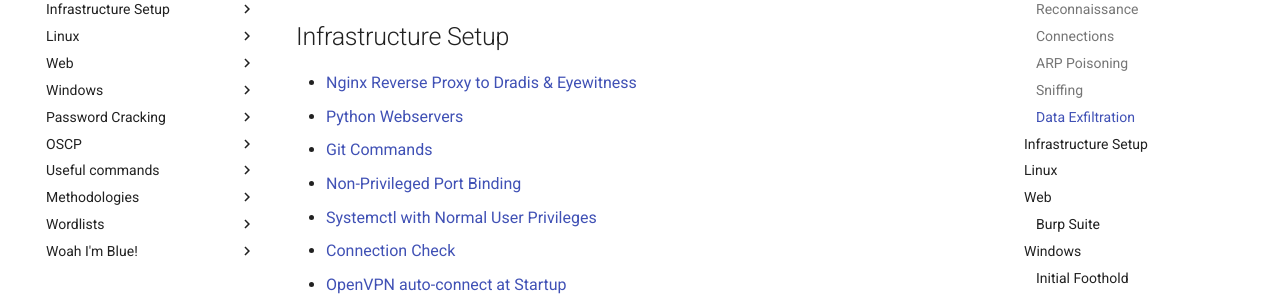
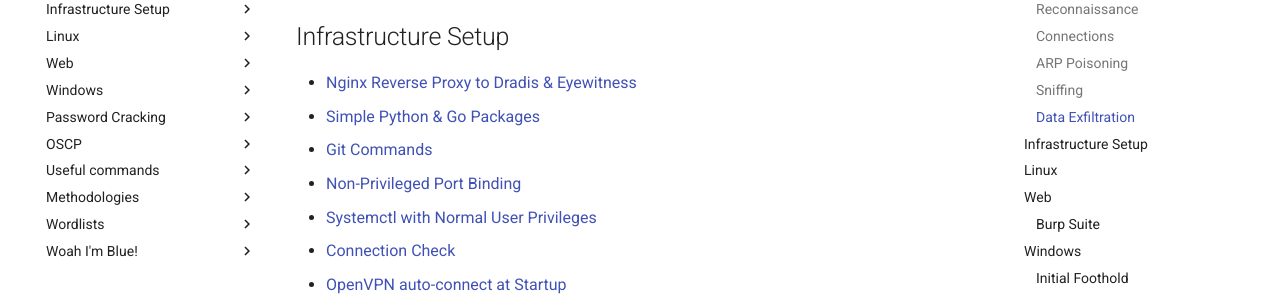
Before and after one commit to trojand/cheatsheet, an MkDocs documentation site: the page built from docs/index.md, in a window 1280 px wide and 900 px high, scrolled down 909 px. Shown: the part 153-450 px from the top of the window. Built offline with MkDocs 1.6.1 and Material for MkDocs 9.7.7, drawn with Linux system fonts in a browser that asks for light colours; comment, search, counter and statistics services are not loaded.

Commit message:
Update index.md

```diff
--- a/docs/index.md
+++ b/docs/index.md
@@ -25,7 +25,7 @@
 
 ## Infrastructure Setup
 * [Nginx Reverse Proxy to Dradis & Eyewitness](Infrastructure_Setup/NginxReverseProxy_Dradis-Eyewitness.md)
-* [Python Webservers](Infrastructure_Setup/Python_Webservers.md)
+* [Simple Python & Go Packages](Infrastructure_Setup/Simple_Python_Go_Packages.md)
 * [Git Commands](Infrastructure_Setup/Git_Commands.md)
 * [Non-Privileged Port Binding](Infrastructure_Setup/Non-Privileged_Port_Binding.md)
 * [Systemctl with Normal User Privileges](Infrastructure_Setup/Systemctl_with_user_privileges.md)
```
